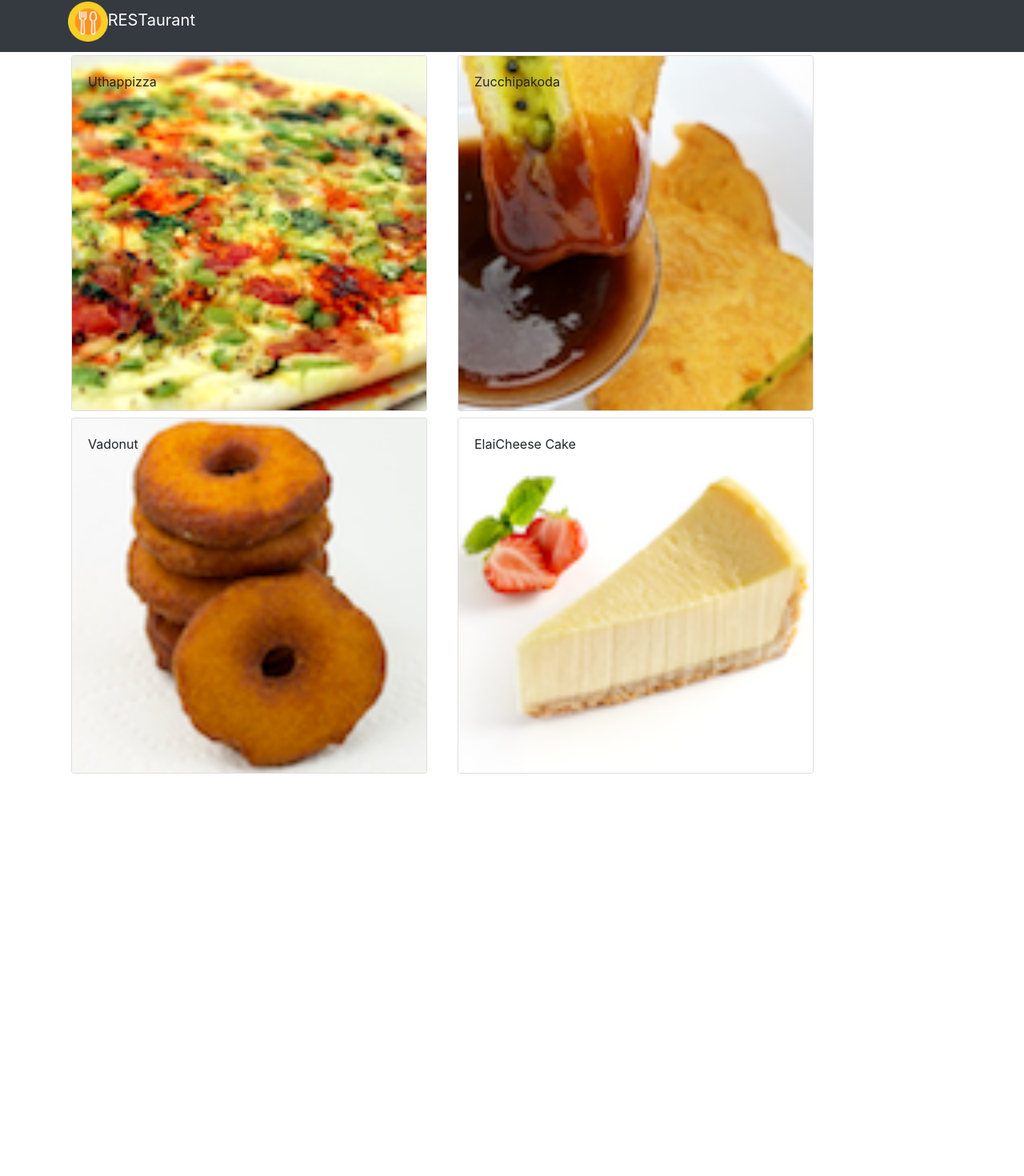
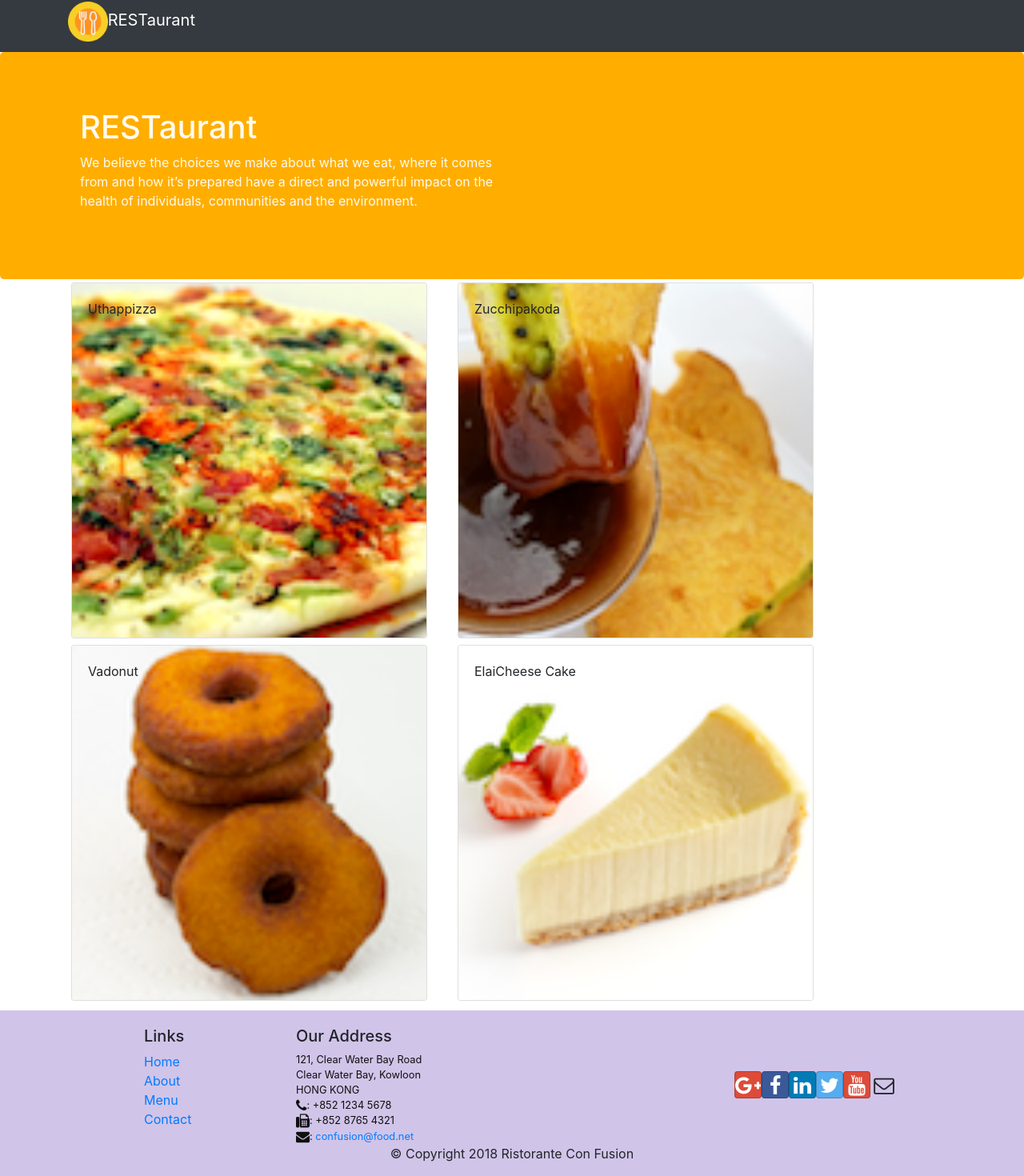
Before and after one commit to SofiiaChaban/ReactAppCourse, a React (Create React App) app: page /contactus in a window 1280 px wide. Shown: the part 11-1481 px from the top of the page at 80% size. Before the commit the page ends 990 px from the top, so only its background shows below. Built offline with nearby package versions, Linux system fonts and the light colour scheme.

Commit message:
header and footer components added

```diff
--- a/package.json
+++ b/package.json
@@ -7,6 +7,8 @@
     "@testing-library/react": "^9.5.0",
     "@testing-library/user-event": "^7.2.1",
     "bootstrap": "^4.5.2",
+    "bootstrap-social": "^5.1.1",
+    "font-awesome": "^4.7.0",
     "react": "^16.13.1",
     "react-dom": "^16.13.1",
     "react-scripts": "3.4.3",
--- a/src/App.css
+++ b/src/App.css
@@ -2,3 +2,37 @@
     height: 8%;
     width: 8%;
 }
+
+.row-header{
+    margin:0px auto;
+    padding:0px auto;
+}
+
+.row-content {
+    margin:0px auto;
+    padding: 50px 0px 50px 0px;
+    border-bottom: 1px ridge;
+    min-height:400px;
+}
+
+.footer{
+    background-color: #D1C4E9;
+    margin:0px auto;
+    padding: 20px 0px 20px 0px;
+}
+.jumbotron {
+    padding:70px 30px 70px 30px;
+    margin:0px auto;
+    background: #ffae00 ;
+    color:floralwhite;
+}
+
+address{
+    font-size:80%;
+    margin:0px;
+    color:#0f0f0f;
+}
+
+.navbar-dark {
+    background-color: #ffae00;
+}
--- /dev/null
+++ b/src/components/FooterComponent.js
@@ -0,0 +1,50 @@
+import React from 'react';
+
+function Footer(props){
+    return(
+        <div className="footer">
+        <div className="container">
+            <div className="row justify-content-center">
+                <div className="col-4 offset-1 col-sm-2">
+                    <h5>Links</h5>
+                    <ul className="list-unstyled">
+                        <li><a href="#">Home</a></li>
+                        <li><a href="#">About</a></li>
+                        <li><a href="#">Menu</a></li>
+                        <li><a href="contactus.html">Contact</a></li>
+                    </ul>
+                </div>
+                <div className="col-7 col-sm-5">
+                    <h5>Our Address</h5>
+                    <address>
+		              121, Clear Water Bay Road<br />
+		              Clear Water Bay, Kowloon<br />
+		              HONG KONG<br />
+		              <i className="fa fa-phone fa-lg"></i>: +852 1234 5678<br />
+		              <i className="fa fa-fax fa-lg"></i>: +852 8765 4321<br />
+		              <i className="fa fa-envelope fa-lg"></i>: <a href="mailto:confusion@food.net">
+                         confusion@food.net</a>
+                    </address>
+                </div>
+                <div className="col-12 col-sm-4 align-self-center">
+                    <div className="text-center">
+                        <a className="btn btn-social-icon btn-google" href="http://google.com/+"><i className="fa fa-google-plus"></i></a>
+                        <a className="btn btn-social-icon btn-facebook" href="http://www.facebook.com/profile.php?id="><i className="fa fa-facebook"></i></a>
+                        <a className="btn btn-social-icon btn-linkedin" href="http://www.linkedin.com/in/"><i className="fa fa-linkedin"></i></a>
+                        <a className="btn btn-social-icon btn-twitter" href="http://twitter.com/"><i className="fa fa-twitter"></i></a>
+                        <a className="btn btn-social-icon btn-google" href="http://youtube.com/"><i className="fa fa-youtube"></i></a>
+                        <a className="btn btn-social-icon" href="mailto:"><i className="fa fa-envelope-o"></i></a>
+                    </div>
+                </div>
+            </div>
+            <div className="row justify-content-center">
+                <div className="col-auto">
+                    <p>© Copyright 2018 Ristorante Con Fusion</p>
+                </div>
+            </div>
+        </div>
+    </div>
+    );
+}
+
+export default Footer
--- /dev/null
+++ b/src/components/HeaderComponent.js
@@ -0,0 +1,32 @@
+import React, {Component} from 'react'
+import {Navbar, NavbarBrand, Jumbotron} from 'reactstrap';
+
+
+class Header extends Component {
+
+    render(){
+        return(
+            <>
+             <Navbar dark color="dark">
+                <div className="container">
+                    <NavbarBrand href="/">
+                    <img className="logo" src="/assets/images/dish.png" href="/"/>
+                    RESTaurant</NavbarBrand>
+                </div>
+            </Navbar>
+            <Jumbotron>
+            <div className="container">
+                <div className="row row-header">
+                    <div className="col-12 col-sm-6">
+                        <h1>RESTaurant</h1>
+                        <p>We believe the choices we make about what we eat, where it comes from and how it’s prepared have a direct and powerful impact on the health of individuals, communities and the environment.</p>
+                    </div>
+                </div>
+            </div>
+            </Jumbotron>
+            </>
+        );
+    }
+}
+
+export default Header;
--- a/src/components/MainComponent.js
+++ b/src/components/MainComponent.js
@@ -1,6 +1,8 @@
 import React, { Component } from 'react';
 import {Navbar, NavbarBrand } from 'reactstrap';
 import Menu from './MenuComponent';
+import Header from './HeaderComponent';
+import Footer from './FooterComponent';
 import DishDetail from './DishDetailComponent';
 import {DISHES}from '../shared/dishes';
 
@@ -23,17 +25,12 @@
   render(){
     return (
       <div>
-        <Navbar dark color="dark">
-          <div className="container">
-            <NavbarBrand href="/">
-              <img className="logo" src="/assets/images/dish.png" href="/"/>
-              RESTaurant</NavbarBrand>
-          </div>
-        </Navbar>
+        <Header/>
         <Menu dishes={this.state.dishes}
         onClick={(dishId)=> this.onDishSelect(dishId)} />
         <DishDetail dish =
         {this.state.dishes.filter((dish)=>dish.id===this.state.selectedDish )[0]}/>
+        <Footer/>
       </div>
     );
 }
--- a/src/index.js
+++ b/src/index.js
@@ -1,6 +1,8 @@
 import React from 'react';
 import ReactDOM from 'react-dom';
 import 'bootstrap/dist/css/bootstrap.min.css';
+import 'font-awesome/css/font-awesome.min.css';
+import 'bootstrap-social/bootstrap-social.css';
 import './index.css';
 import App from './App';
 import * as serviceWorker from './serviceWorker';
```
Also changed, not shown: 1 other file (tests, documents, lock files or other folders).
